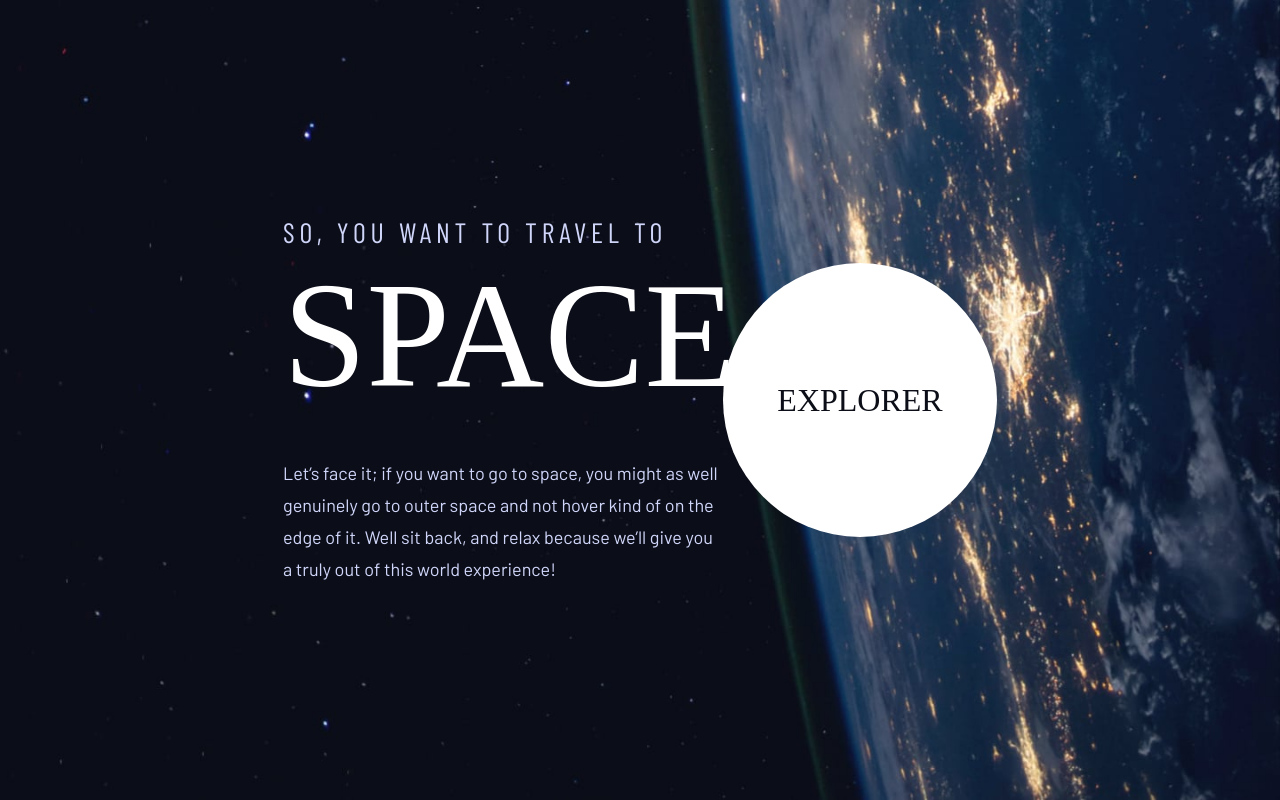
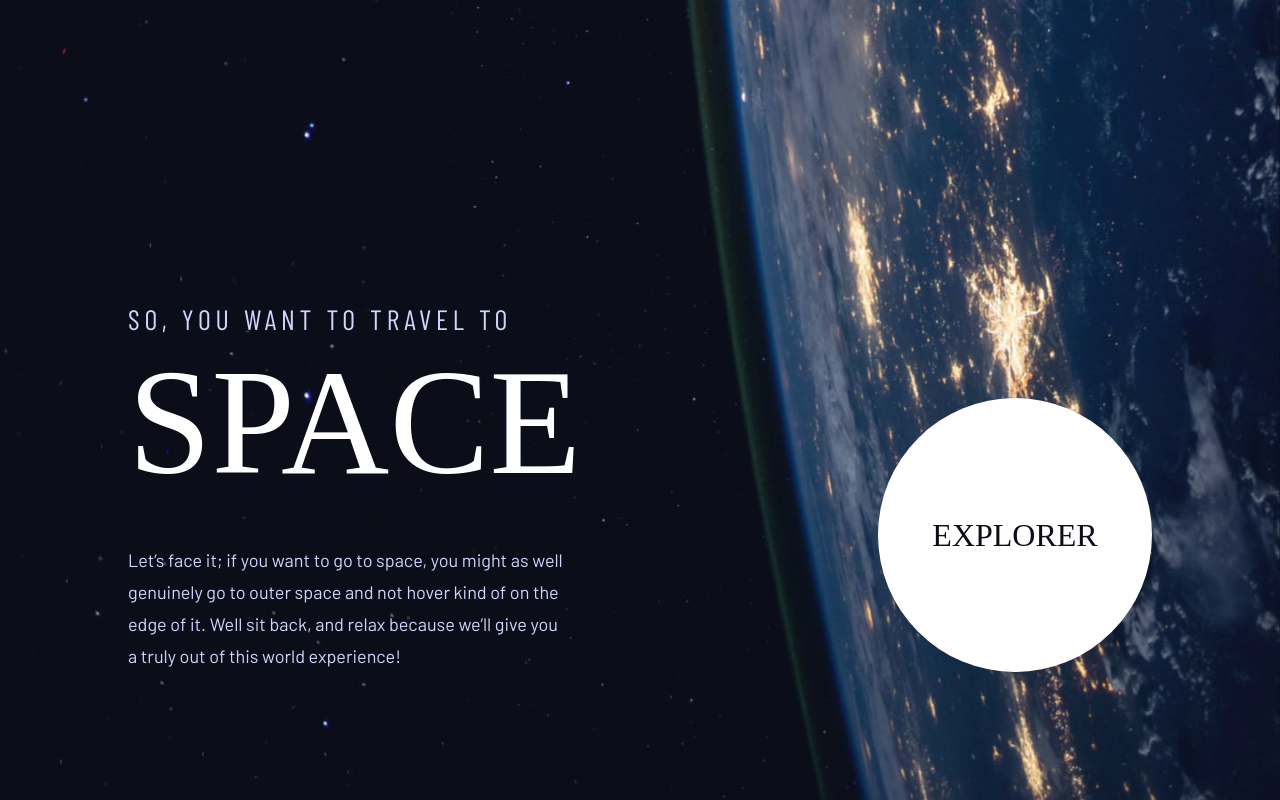
Before and after one commit to RoySpringer/space-tourism-challenge, a Next.js app: page / in a window 1280 px wide. Built offline with nearby package versions, Linux system fonts and the light colour scheme; a web font is replaced by a local one.

Commit message:
Fixed home page placement

```diff
--- a/styles/Home.module.css
+++ b/styles/Home.module.css
@@ -1,5 +1,7 @@
 .container {
-  padding: 0 2rem;
+  display: flex;
+  align-items: center;
+  justify-content: center;
   background-image: url("../public/assets/home/background-home-desktop.jpg");
   background-size: cover;
   background-repeat: no-repeat;
@@ -7,12 +9,13 @@
 
 .main {
   min-height: 100vh;
-  padding: 4rem 0;
+  padding: 8rem;
   flex: 1;
   display: flex;
   flex-direction: row;
-  justify-content: center;
-  align-items: center;
+  justify-content: space-between;
+  align-items: flex-end;
+  max-width: 1440px;
 }
 
 .footer {
```
